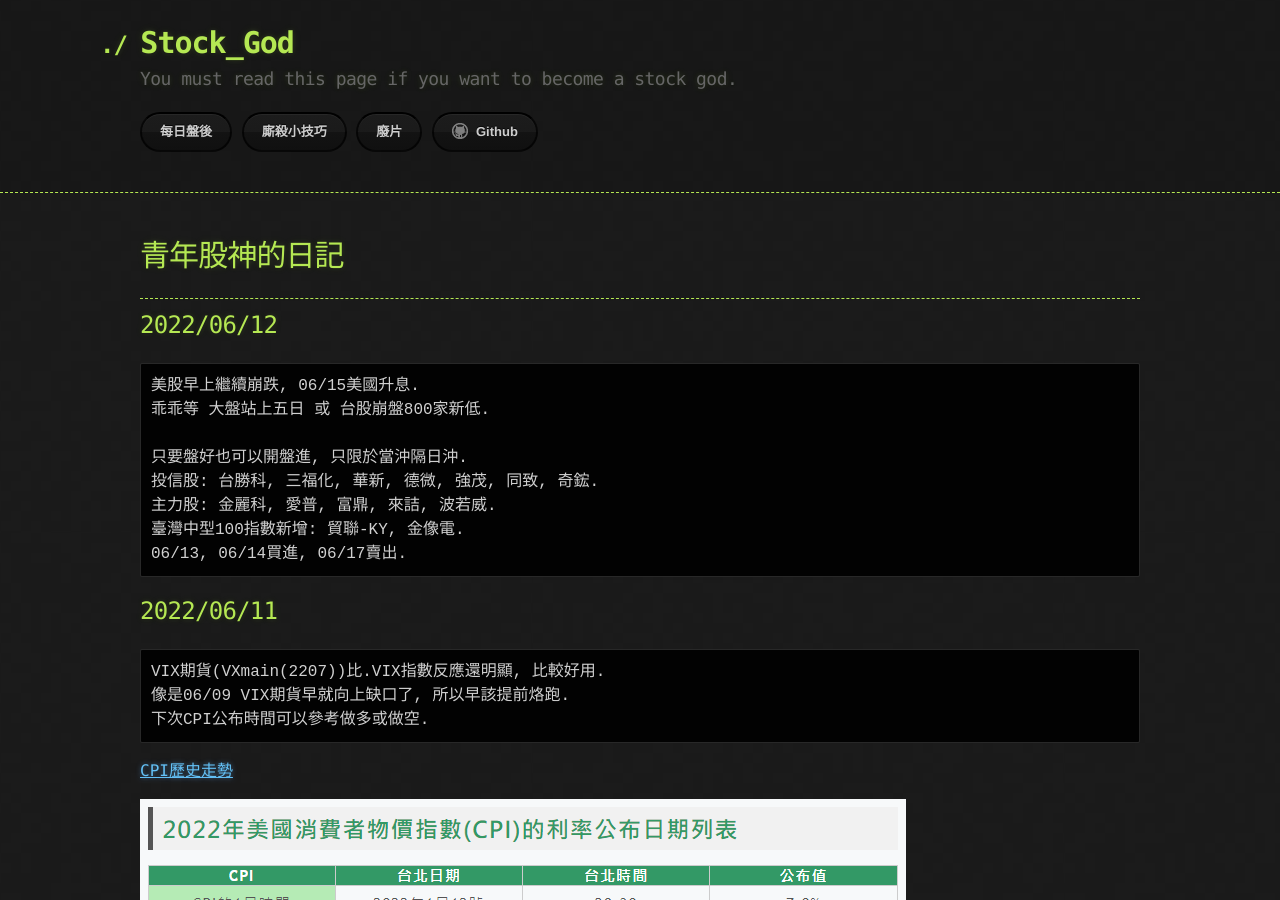
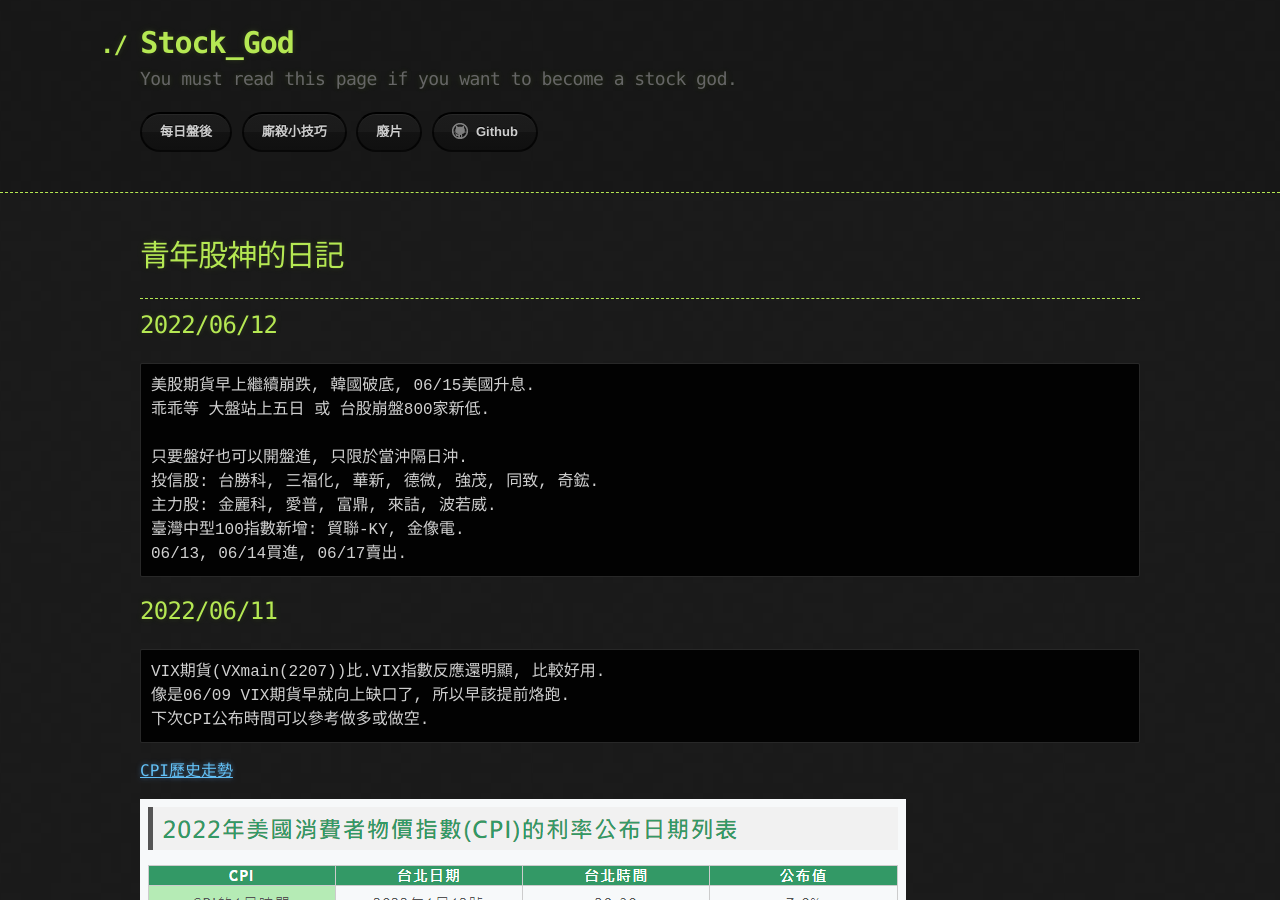
Before and after one commit to lepg5487/Stock_God, a Jekyll site: the page built from index.md, in a window 1280 px wide and 900 px high. Built offline with Jekyll 4.4.1, drawn with Linux system fonts in a browser that asks for light colours; our own code applies the rules of GitHub Pages for plain Markdown files.

Commit message:
Update index.md

````diff
--- a/index.md
+++ b/index.md
@@ -8,7 +8,7 @@ layout: testlayouts
 
 ## 2022/06/12
 ```
-美股早上繼續崩跌, 06/15美國升息.
+美股期貨早上繼續崩跌, 韓國破底, 06/15美國升息.
 乖乖等 大盤站上五日 或 台股崩盤800家新低.
 
 只要盤好也可以開盤進, 只限於當沖隔日沖.
````
